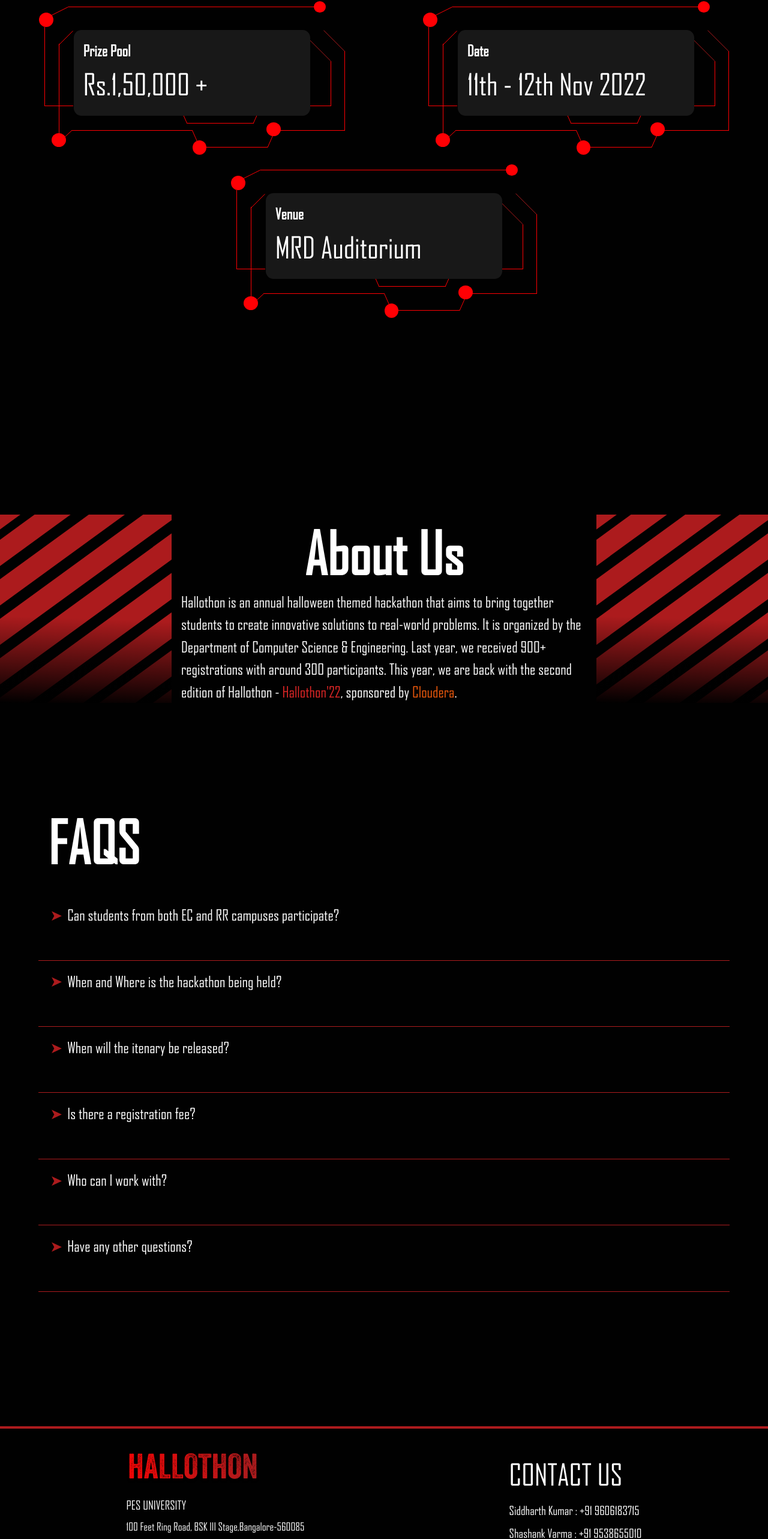
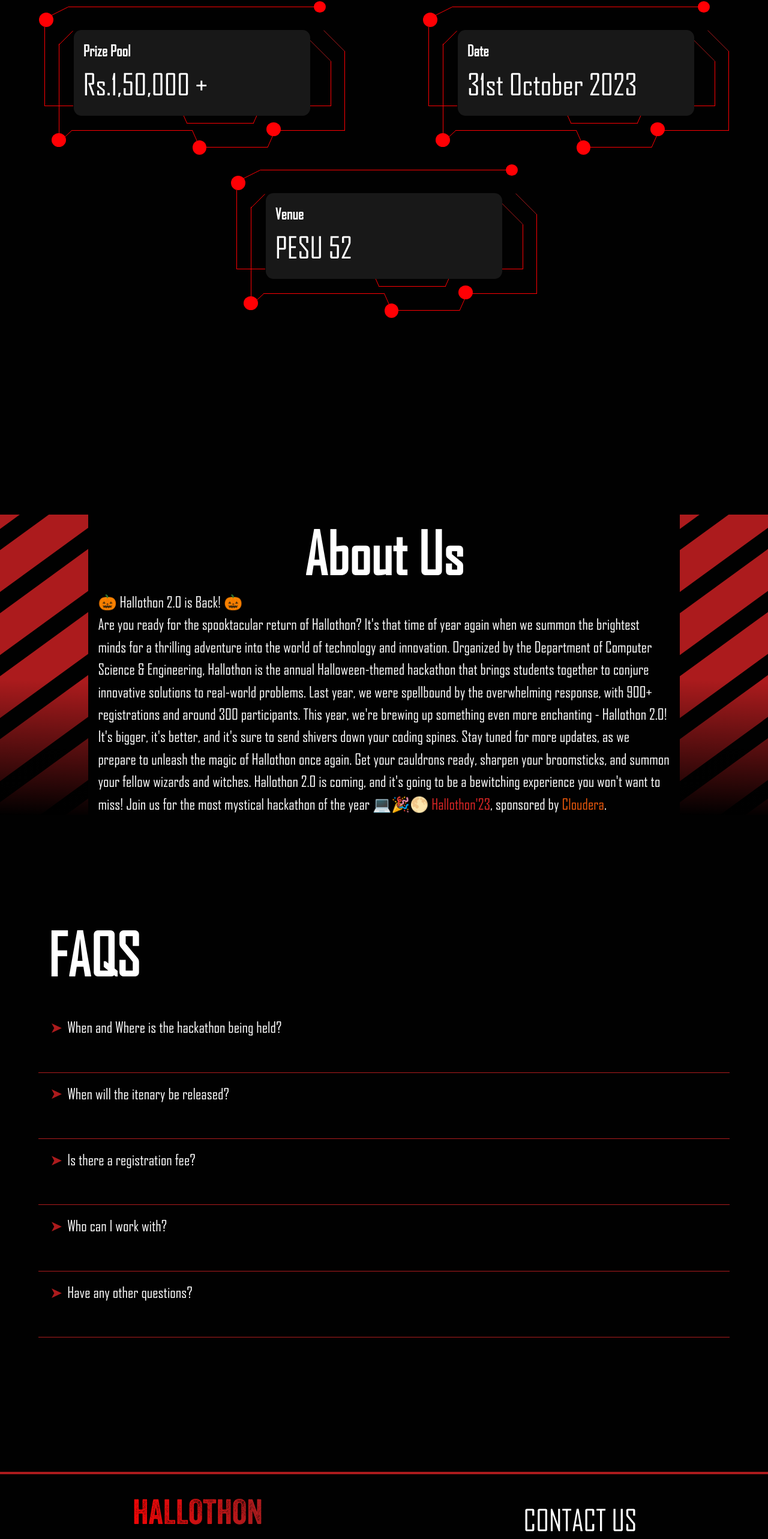
Before and after one commit to shreyaskaundinya/hallothon-website, a Next.js app: page / in a window 1280 px wide. Shown: the part 907-3473 px from the top of the page at 60% size. Built offline with nearby package versions, Linux system fonts and the light colour scheme; a web font is replaced by a local one.

Commit message:
UI updates

```diff
--- a/src/components/AboutUs.js
+++ b/src/components/AboutUs.js
@@ -15,13 +15,16 @@ function AboutUs() {
                     About Us
                 </h1>
                 <p className='text-step-1 sm:text-step-2 '>
-                    Hallothon is an annual halloween themed hackathon that aims
-                    to bring together students to create innovative solutions to
-                    real-world problems. It is organized by the Department of
-                    Computer Science & Engineering. Last year, we received 900+
-                    registrations with around 300 participants. This year, we
-                    are back with the second edition of Hallothon -{' '}
-                    <span className='text-red-600'>Hallothon'22</span>,
+                🎃 Hallothon 2.0 is Back! 🎃<br></br>
+
+Are you ready for the spooktacular return of Hallothon? It's that time of year again when we summon the brightest minds for a thrilling adventure into the world of technology and innovation. Organized by the Department of Computer Science & Engineering, Hallothon is the annual Halloween-themed hackathon that brings students together to conjure innovative solutions to real-world problems.
+
+Last year, we were spellbound by the overwhelming response, with 900+ registrations and around 300 participants. This year, we're brewing up something even more enchanting - Hallothon 2.0! It's bigger, it's better, and it's sure to send shivers down your coding spines.
+
+Stay tuned for more updates, as we prepare to unleash the magic of Hallothon once again. Get your cauldrons ready, sharpen your broomsticks, and summon your fellow wizards and witches. Hallothon 2.0 is coming, and it's going to be a bewitching experience you won't want to miss!
+
+Join us for the most mystical hackathon of the year  💻🎉🌕{' '}
+                    <span className='text-red-600'>Hallothon'23</span>,
                     sponsored by{' '}
                     <span className='text-orange-600'>Cloudera</span>.
                 </p>
--- a/src/components/Footer.js
+++ b/src/components/Footer.js
@@ -28,9 +28,9 @@ function Footer() {
             </div>
             <div className='flex flex-col  gap-2'>
                 <h1 className='text-step-5 m-0'>CONTACT US</h1>
-                <h5 className='text-step-1'>Siddharth Kumar : +91 9606183715</h5>
-                <h5 className='text-step-1'>Shashank Varma : +91 9538655010</h5>
-                <h5 className='text-step-1'>Shreyas S : +91 9481749017</h5>
+                <h5 className='text-step-1'>Charitha : +91 93534 62756</h5>
+                <h5 className='text-step-1'>Abhignya  : +91 80973 07565</h5>
+                <h5 className='text-step-1'>Ankush : +91 86182 10549</h5>
             </div>
         </div>
     );
--- a/src/components/Prizepool.js
+++ b/src/components/Prizepool.js
@@ -168,8 +168,8 @@ export default function Prizepool() {
     return (
         <div className='flex flex-col sm:flex-row sm:flex-wrap items-center justify-around py-40'>
             <InfoCard heading='Prize Pool' body='Rs.1,50,000 +' />
-            <InfoCard heading='Date' body='11th - 12th Nov 2022' />
-            <InfoCard heading='Venue' body='MRD Auditorium' />
+            <InfoCard heading='Date' body='31st October  2023' />
+            <InfoCard heading='Venue' body='PESU 52' />
         </div>
     );
 }
--- a/src/components/RegistrationForm.js
+++ b/src/components/RegistrationForm.js
@@ -273,7 +273,7 @@ function RegistrationForm() {
             <div className='text-center text-step-2 mx-5 my-2 font-bold'>
                 REGISTRATIONS ENDING IN :
             </div>
-            <Timer setDone={setIsRegOpen} date={'2022/11/09 10:45:00'} />
+            <Timer setDone={setIsRegOpen} date={'2023/10/20 10:45:00'} />
             {!isRegOpen ? (
                 <div className='registration__form max-w-5xl mx-auto my-20 p-4 md:p-2 font-agency'>
                     <div className='flex justify-between items-center border-b-2 border-white mb-16 pb-4'>
--- a/utils/faqs.js
+++ b/utils/faqs.js
@@ -1,11 +1,7 @@
 export const faqs = [
     {
-        q: 'Can students from both EC and RR campuses participate?',
-        ans: `Yes, we are open to students from both the campuses.`,
-    },
-    {
         q: 'When and Where is the hackathon being held?',
-        ans: `MRD Auditorium in RR Campus. It starts at 5:00 PM on 11th November 2022 and ends at 5:00 PM on 12th November 2022.`,
+        ans: `PESU 52 in RR Campus. It starts at 5:00 PM on 31th October 2023 and ends at 5:00 PM on 1st November 2023.`,
     },
     {
         q: 'When will the itenary be released?',
```
Also changed, not shown: 1 other file (tests, documents, lock files or other folders).
